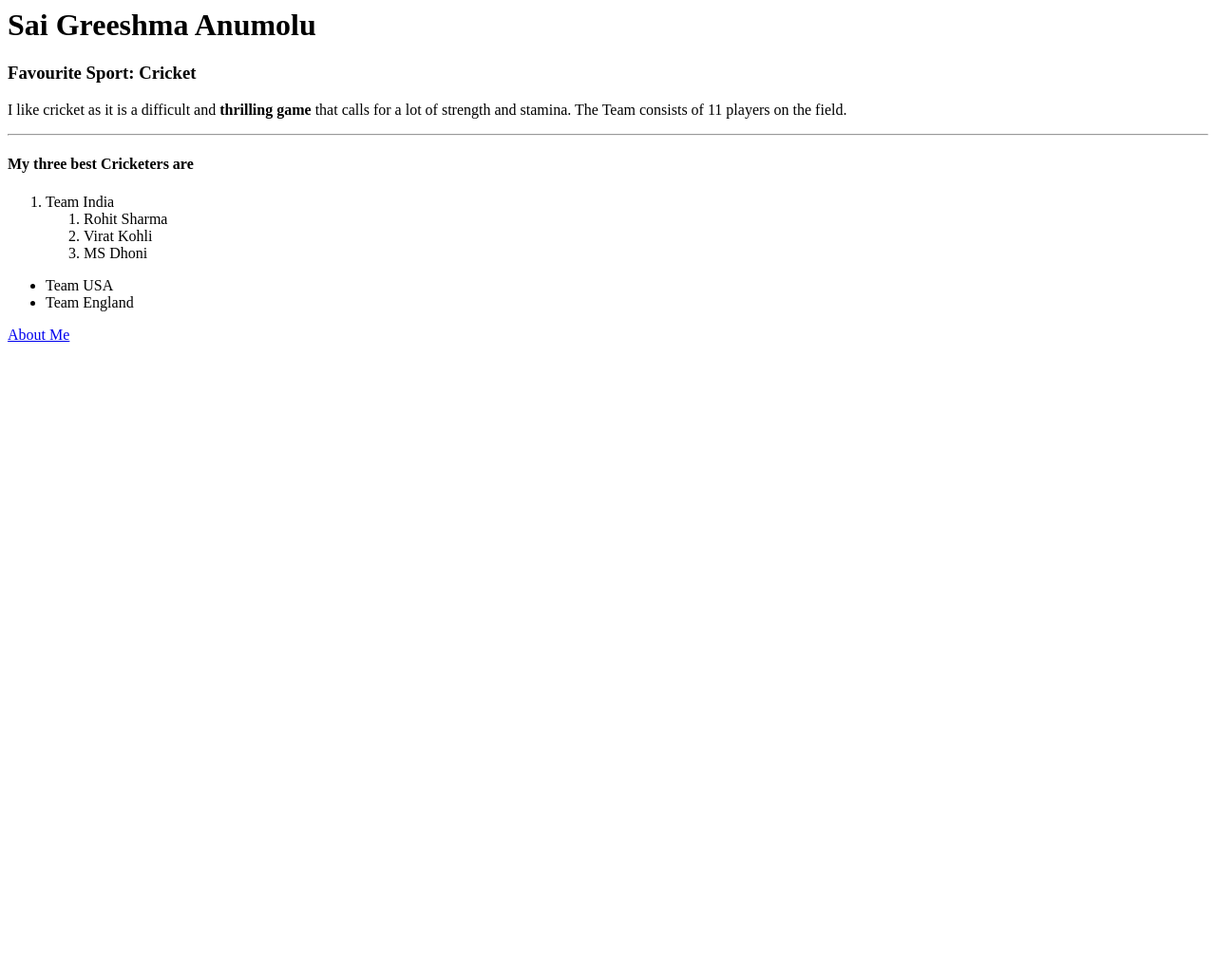
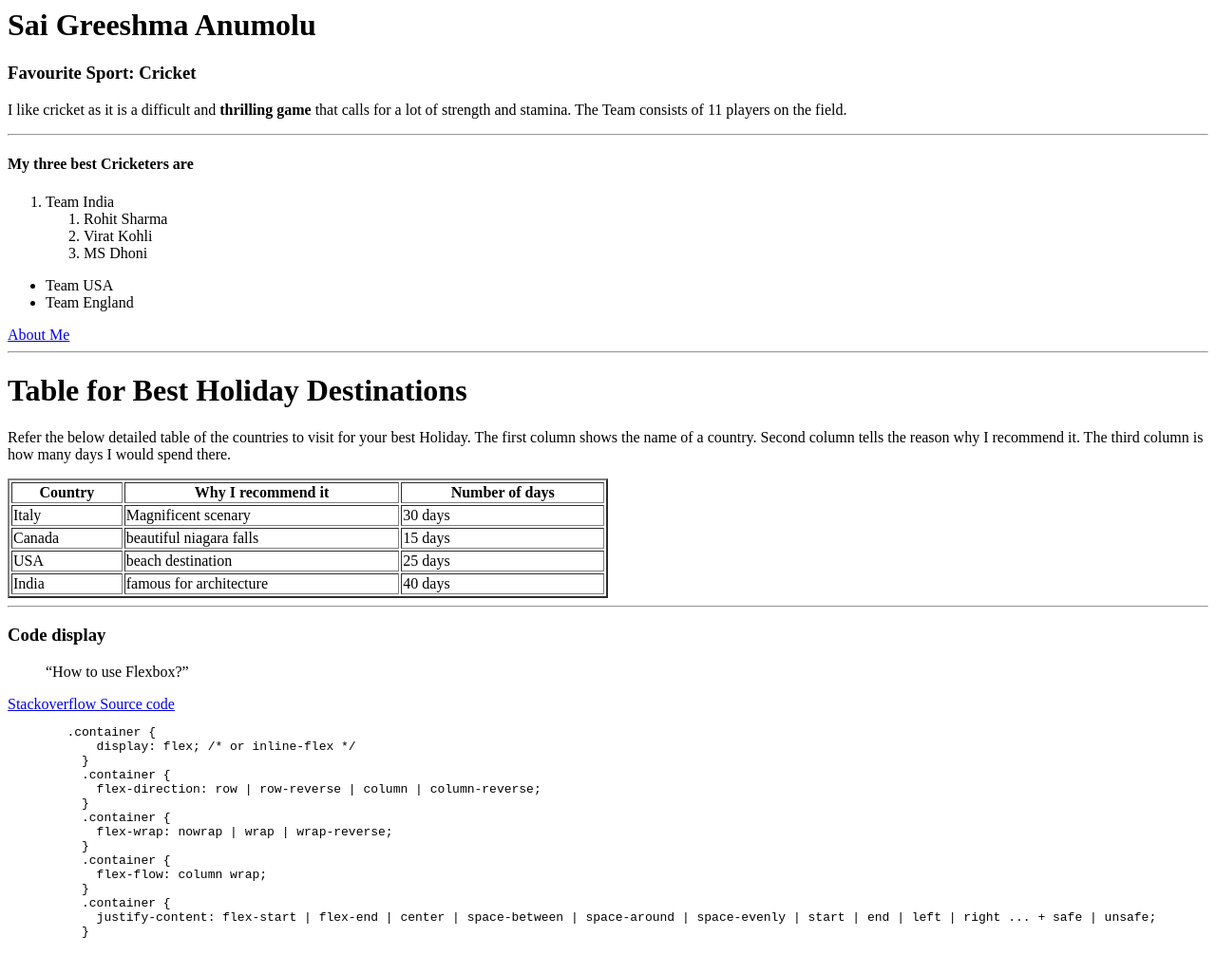
Before and after one commit to 44-563-Web-Apps-S23/44563-webapps-assignment-3-SaiGreeshmaAnumolu, a plain HTML site: page index.html in a window 1280 px wide. Shown: the whole page at 95% size. Before the commit the page ends 800 px from the top, so only its background shows below. Drawn offline with Linux system fonts and the light colour scheme.

Commit message:
Update index.html

```diff
--- a/index.html
+++ b/index.html
@@ -28,3 +28,59 @@
         <li>Team England</li>
     </ul>
     <a href= "aboutme.html">About Me</a>
+
+    <hr>
+    <h1>Table for Best Holiday Destinations</h1>
+    <p>Refer the below detailed table of the countries to visit for your best Holiday.
+        The first column shows the name of a country. Second column tells the reason why I recommend it.
+        The third column is how many days I would spend there.</p>
+    <table border="2" width="50%">
+        <tr>
+            <th>Country</th>
+            <th>Why I recommend it</th>
+            <th>Number of days</th>
+          </tr>
+          <tr>
+            <td>Italy</td>
+            <td>Magnificent scenary</td>
+            <td>30 days</td>
+          </tr>
+          <tr>
+            <td>Canada</td>
+            <td>beautiful niagara falls</td>
+            <td>15 days</td>
+          </tr>
+          <tr>
+            <td>USA</td>
+            <td>beach destination</td>
+            <td>25 days</td>
+          </tr>
+          <tr>
+            <td>India</td>
+            <td>famous for architecture</td>
+            <td>40 days</td>
+          </tr>
+    </table>
+    <hr>
+    <h3>Code display</h3>
+    <blockquote><q>How to use Flexbox?</q></blockquote>
+    <a href="https://stackoverflow.com/questions/44623821/how-to-use-flexbox">Stackoverflow Source code</a>
+
+    <pre>
+        .container {
+            display: flex; /* or inline-flex */
+          }
+          .container {
+            flex-direction: row | row-reverse | column | column-reverse;
+          }
+          .container {
+            flex-wrap: nowrap | wrap | wrap-reverse;
+          }
+          .container {
+            flex-flow: column wrap;
+          }
+          .container {
+            justify-content: flex-start | flex-end | center | space-between | space-around | space-evenly | start | end | left | right ... + safe | unsafe;
+          }
+
+    </pre>
```
